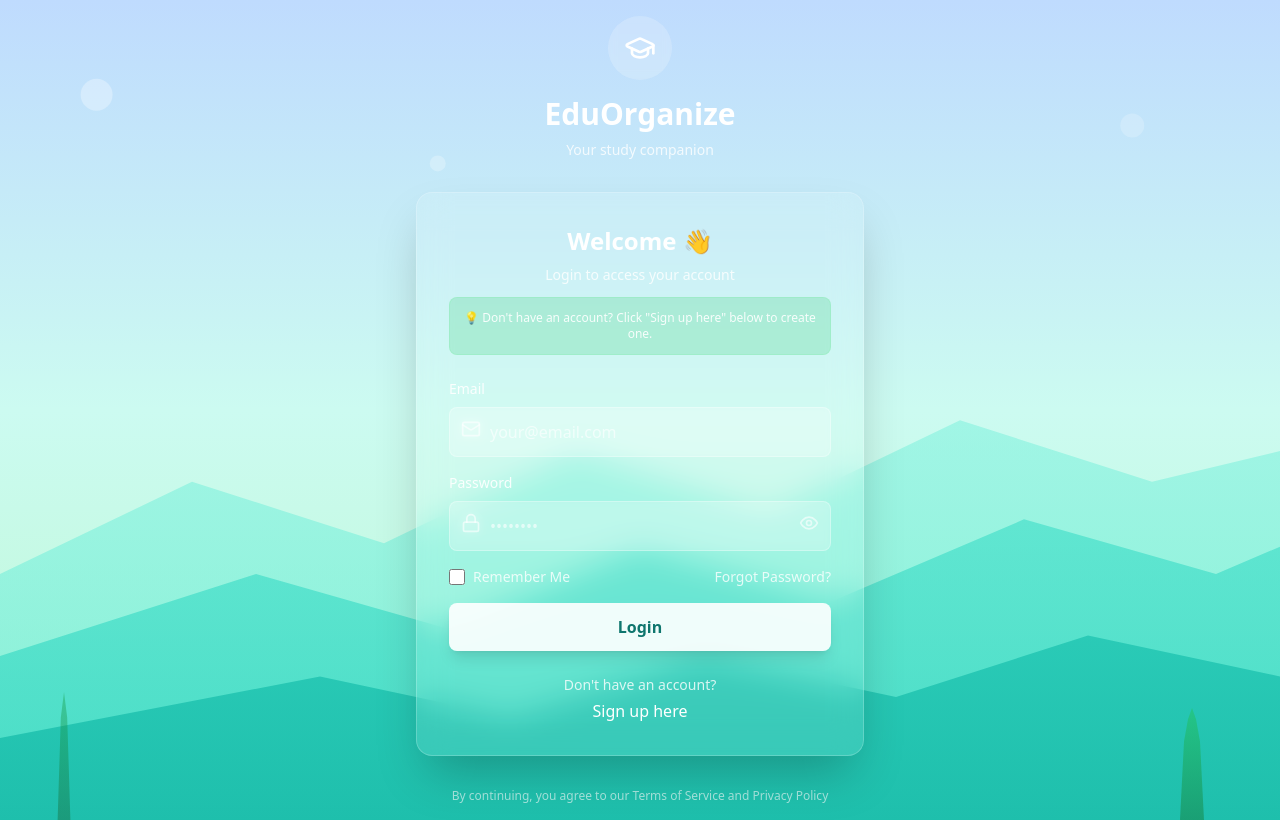
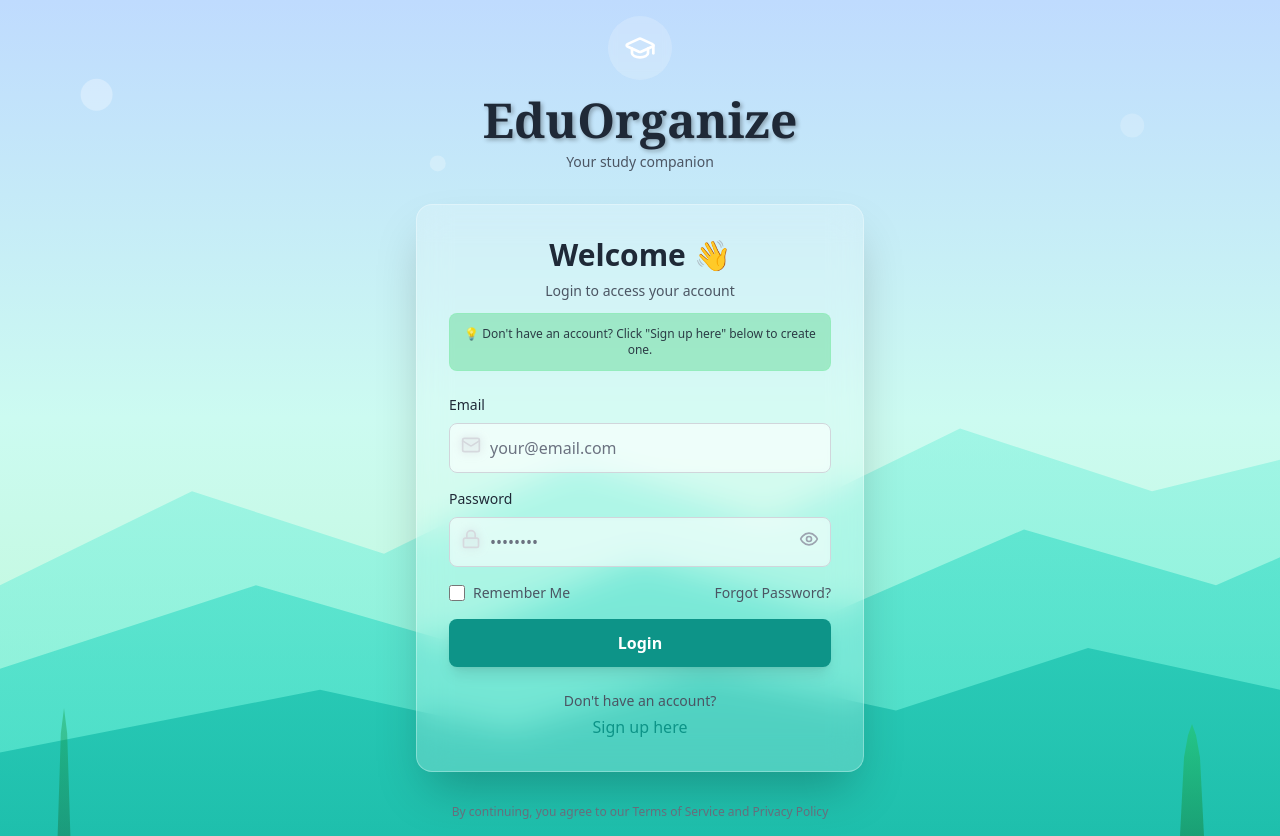
Before and after one commit to Divy-Panchal/EduNize2, a React (Vite) app: page /settings in a window 1280 px wide. Built offline with nearby package versions, Linux system fonts and the light colour scheme; no server answers.

Commit message:
feat: sync local changes with remote repository

```diff
--- a/package.json
+++ b/package.json
@@ -12,6 +12,7 @@
   "dependencies": {
     "@supabase/supabase-js": "^2.57.0",
     "date-fns": "^4.1.0",
+    "firebase": "^12.2.1",
     "framer-motion": "^12.23.12",
     "lucide-react": "^0.344.0",
     "react": "^18.3.1",
@@ -34,6 +35,6 @@
     "tailwindcss": "^3.4.1",
     "typescript": "^5.5.3",
     "typescript-eslint": "^8.3.0",
-    "vite": "^5.4.2"
+    "vite": "^6.3.5"
   }
 }
--- a/src/components/Auth.tsx
+++ b/src/components/Auth.tsx
@@ -113,8 +113,8 @@ export function Auth() {
             <div className="inline-flex items-center justify-center w-16 h-16 bg-white bg-opacity-20 backdrop-blur-sm rounded-full mb-4">
               <GraduationCap className="w-8 h-8 text-white" />
             </div>
-            <h1 className="text-3xl font-bold text-white mb-2">EduOrganize</h1>
-            <p className="text-white text-opacity-80 text-sm">Your study companion</p>
+            <h1 className="text-5xl font-bold text-gray-800 mb-2 font-serif" style={{textShadow: '2px 2px 4px rgba(0,0,0,0.3)'}}>EduOrganize</h1>
+            <p className="text-gray-600 text-sm">Your study companion</p>
           </motion.div>
 
           {/* Auth Card */}
@@ -122,25 +122,25 @@ export function Auth() {
             initial={{ opacity: 0, y: 30 }}
             animate={{ opacity: 1, y: 0 }}
             transition={{ delay: 0.4 }}
-            className="bg-white bg-opacity-10 backdrop-blur-lg rounded-2xl p-8 shadow-2xl border border-white border-opacity-20"
+            className="bg-white bg-opacity-20 backdrop-blur-lg rounded-2xl p-8 shadow-2xl border border-white border-opacity-30"
           >
             <div className="text-center mb-6">
-              <h2 className="text-2xl font-bold text-white mb-2">
+              <h2 className="text-3xl font-bold text-gray-800 mb-2">
                 Welcome 👋
               </h2>
-              <p className="text-white text-opacity-80 text-sm">
+              <p className="text-gray-600 text-sm">
                 {isLogin ? 'Login to access your account' : 'Create your account to get started'}
               </p>
               {!isLogin && (
-                <div className="mt-3 p-3 bg-blue-500 bg-opacity-20 rounded-lg border border-blue-300 border-opacity-30">
-                  <p className="text-white text-opacity-90 text-xs">
+                <div className="mt-3 p-3 bg-blue-500 bg-opacity-30 rounded-lg border border-blue-300 border-opacity-40">
+                  <p className="text-gray-800 text-opacity-90 text-xs">
                     💡 First time here? Create an account to get started!
                   </p>
                 </div>
               )}
               {isLogin && (
-                <div className="mt-3 p-3 bg-green-500 bg-opacity-20 rounded-lg border border-green-300 border-opacity-30">
-                  <p className="text-white text-opacity-90 text-xs">
+                <div className="mt-3 p-3 bg-green-500 bg-opacity-30 rounded-lg border border-green-300 border-opacity-40">
+                  <p className="text-gray-800 text-opacity-90 text-xs">
                     💡 Don't have an account? Click "Sign up here" below to create one.
                   </p>
                 </div>
@@ -150,17 +150,17 @@ export function Auth() {
             <form onSubmit={handleSubmit} className="space-y-4">
               {/* Email Field */}
               <div>
-                <label className="block text-white text-opacity-90 text-sm font-medium mb-2">
+                <label className="block text-gray-800 text-sm font-medium mb-2">
                   Email
                 </label>
                 <div className="relative">
-                  <Mail className="absolute left-3 top-3 w-5 h-5 text-white text-opacity-60" />
+                  <Mail className="absolute left-3 top-3 w-5 h-5 text-gray-400" />
                   <input
                     type="email"
                     name="email"
                     value={formData.email}
                     onChange={handleInputChange}
-                    className="w-full pl-10 pr-4 py-3 bg-white bg-opacity-20 border border-white border-opacity-30 rounded-lg text-white placeholder-white placeholder-opacity-60 focus:outline-none focus:ring-2 focus:ring-white focus:ring-opacity-50 focus:border-transparent backdrop-blur-sm"
+                    className="w-full pl-10 pr-4 py-3 bg-white bg-opacity-50 border border-gray-300 rounded-lg text-gray-800 placeholder-gray-500 focus:outline-none focus:ring-2 focus:ring-teal-500 focus:border-transparent backdrop-blur-sm"
                     placeholder="your@email.com"
                     required
                   />
@@ -169,24 +169,24 @@ export function Auth() {
 
               {/* Password Field */}
               <div>
-                <label className="block text-white text-opacity-90 text-sm font-medium mb-2">
+                <label className="block text-gray-800 text-sm font-medium mb-2">
                   Password
                 </label>
                 <div className="relative">
-                  <Lock className="absolute left-3 top-3 w-5 h-5 text-white text-opacity-60" />
+                  <Lock className="absolute left-3 top-3 w-5 h-5 text-gray-400" />
                   <input
                     type={showPassword ? 'text' : 'password'}
                     name="password"
                     value={formData.password}
                     onChange={handleInputChange}
-                    className="w-full pl-10 pr-12 py-3 bg-white bg-opacity-20 border border-white border-opacity-30 rounded-lg text-white placeholder-white placeholder-opacity-60 focus:outline-none focus:ring-2 focus:ring-white focus:ring-opacity-50 focus:border-transparent backdrop-blur-sm"
+                    className="w-full pl-10 pr-12 py-3 bg-white bg-opacity-50 border border-gray-300 rounded-lg text-gray-800 placeholder-gray-500 focus:outline-none focus:ring-2 focus:ring-teal-500 focus:border-transparent backdrop-blur-sm"
                     placeholder="••••••••"
                     required
                   />
                   <button
                     type="button"
                     onClick={() => setShowPassword(!showPassword)}
-                    className="absolute right-3 top-3 text-white text-opacity-60 hover:text-opacity-80 transition-opacity"
+                    className="absolute right-3 top-3 text-gray-400 hover:text-gray-600 transition-colors"
                   >
                     {showPassword ? <EyeOff className="w-5 h-5" /> : <Eye className="w-5 h-5" />}
                   </button>
@@ -202,17 +202,17 @@ export function Auth() {
                     exit={{ opacity: 0, height: 0 }}
                     transition={{ duration: 0.3 }}
                   >
-                    <label className="block text-white text-opacity-90 text-sm font-medium mb-2">
+                    <label className="block text-gray-800 text-sm font-medium mb-2">
                       Confirm Password
                     </label>
                     <div className="relative">
-                      <Lock className="absolute left-3 top-3 w-5 h-5 text-white text-opacity-60" />
+                      <Lock className="absolute left-3 top-3 w-5 h-5 text-gray-400" />
                       <input
                         type={showPassword ? 'text' : 'password'}
                         name="confirmPassword"
                         value={formData.confirmPassword}
                         onChange={handleInputChange}
-                        className="w-full pl-10 pr-4 py-3 bg-white bg-opacity-20 border border-white border-opacity-30 rounded-lg text-white placeholder-white placeholder-opacity-60 focus:outline-none focus:ring-2 focus:ring-white focus:ring-opacity-50 focus:border-transparent backdrop-blur-sm"
+                        className="w-full pl-10 pr-4 py-3 bg-white bg-opacity-50 border border-gray-300 rounded-lg text-gray-800 placeholder-gray-500 focus:outline-none focus:ring-2 focus:ring-teal-500 focus:border-transparent backdrop-blur-sm"
                         placeholder="••••••••"
                         required={!isLogin}
                       />
@@ -224,16 +224,16 @@ export function Auth() {
               {/* Remember Me / Forgot Password */}
               {isLogin && (
                 <div className="flex items-center justify-between text-sm">
-                  <label className="flex items-center gap-2 text-white text-opacity-80">
+                  <label className="flex items-center gap-2 text-gray-600">
                     <input
                       type="checkbox"
-                      className="w-4 h-4 rounded border-white border-opacity-30 bg-white bg-opacity-20 focus:ring-2 focus:ring-white focus:ring-opacity-50"
+                      className="w-4 h-4 rounded border-gray-300 bg-white bg-opacity-50 focus:ring-2 focus:ring-teal-500"
                     />
                     Remember Me
                   </label>
                   <button
                     type="button"
-                    className="text-white text-opacity-80 hover:text-opacity-100 transition-opacity"
+                    className="text-gray-600 hover:text-gray-800 transition-colors"
                   >
                     Forgot Password?
                   </button>
@@ -246,11 +246,11 @@ export function Auth() {
                 whileTap={{ scale: 0.98 }}
                 type="submit"
                 disabled={loading}
-                className="w-full bg-white bg-opacity-90 hover:bg-opacity-100 text-teal-700 font-semibold py-3 rounded-lg transition-all duration-200 shadow-lg disabled:opacity-50 disabled:cursor-not-allowed"
+                className="w-full bg-teal-600 hover:bg-teal-700 text-white font-semibold py-3 rounded-lg transition-all duration-200 shadow-lg disabled:opacity-50 disabled:cursor-not-allowed"
               >
                 {loading ? (
                   <div className="flex items-center justify-center gap-2">
-                    <div className="w-5 h-5 border-2 border-teal-700 border-t-transparent rounded-full animate-spin" />
+                    <div className="w-5 h-5 border-2 border-white border-t-transparent rounded-full animate-spin" />
                     {isLogin ? 'Signing in...' : 'Creating account...'}
                   </div>
                 ) : (
@@ -261,7 +261,7 @@ export function Auth() {
 
             {/* Toggle between Login/Signup */}
             <div className="mt-6 text-center">
-              <p className="text-white text-opacity-80 text-sm">
+              <p className="text-gray-600 text-sm">
                 {isLogin ? "Don't have an account?" : "Already have an account?"}
               </p>
               <button
@@ -269,7 +269,7 @@ export function Auth() {
                   setIsLogin(!isLogin);
                   setFormData({ email: '', password: '', confirmPassword: '' });
                 }}
-                className="text-white font-medium hover:text-opacity-80 transition-opacity mt-1"
+                className="text-teal-600 font-medium hover:text-teal-700 transition-colors mt-1"
               >
                 {isLogin ? 'Sign up here' : 'Login here'}
               </button>
@@ -283,7 +283,7 @@ export function Auth() {
             transition={{ delay: 0.8 }}
             className="text-center mt-8"
           >
-            <p className="text-white text-opacity-60 text-xs">
+            <p className="text-gray-500 text-xs">
               By continuing, you agree to our Terms of Service and Privacy Policy
             </p>
           </motion.div>
--- a/src/lib/supabase.ts
+++ /dev/null
@@ -1,11 +0,0 @@
-import { createClient } from '@supabase/supabase-js';
-
-const supabaseUrl = import.meta.env.VITE_SUPABASE_URL || 'https://placeholder.supabase.co';
-const supabaseAnonKey = import.meta.env.VITE_SUPABASE_ANON_KEY || 'placeholder-anon-key';
-
-// Check if Supabase is properly configured
-if (!supabaseUrl || !supabaseAnonKey) {
-  console.warn('Supabase environment variables are not configured. Please set up your .env file.');
-}
-
-export const supabase = createClient(supabaseUrl, supabaseAnonKey);
```
Also changed, not shown: src/context/AuthContext.tsx (+37 -46 lines), src/firebaseConfig.ts (added, +26 -0 lines), 2 other files (tests, documents, lock files or other folders).
